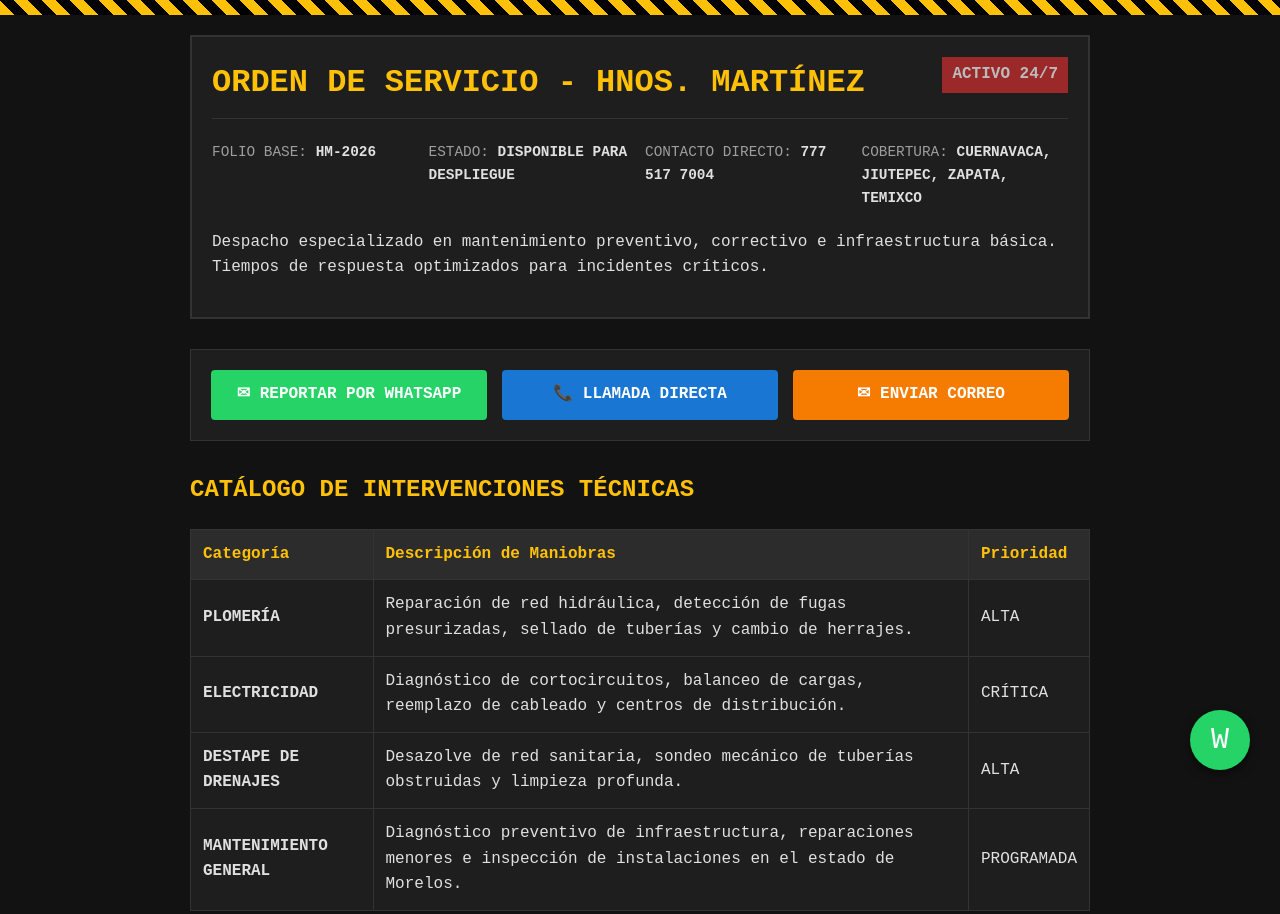
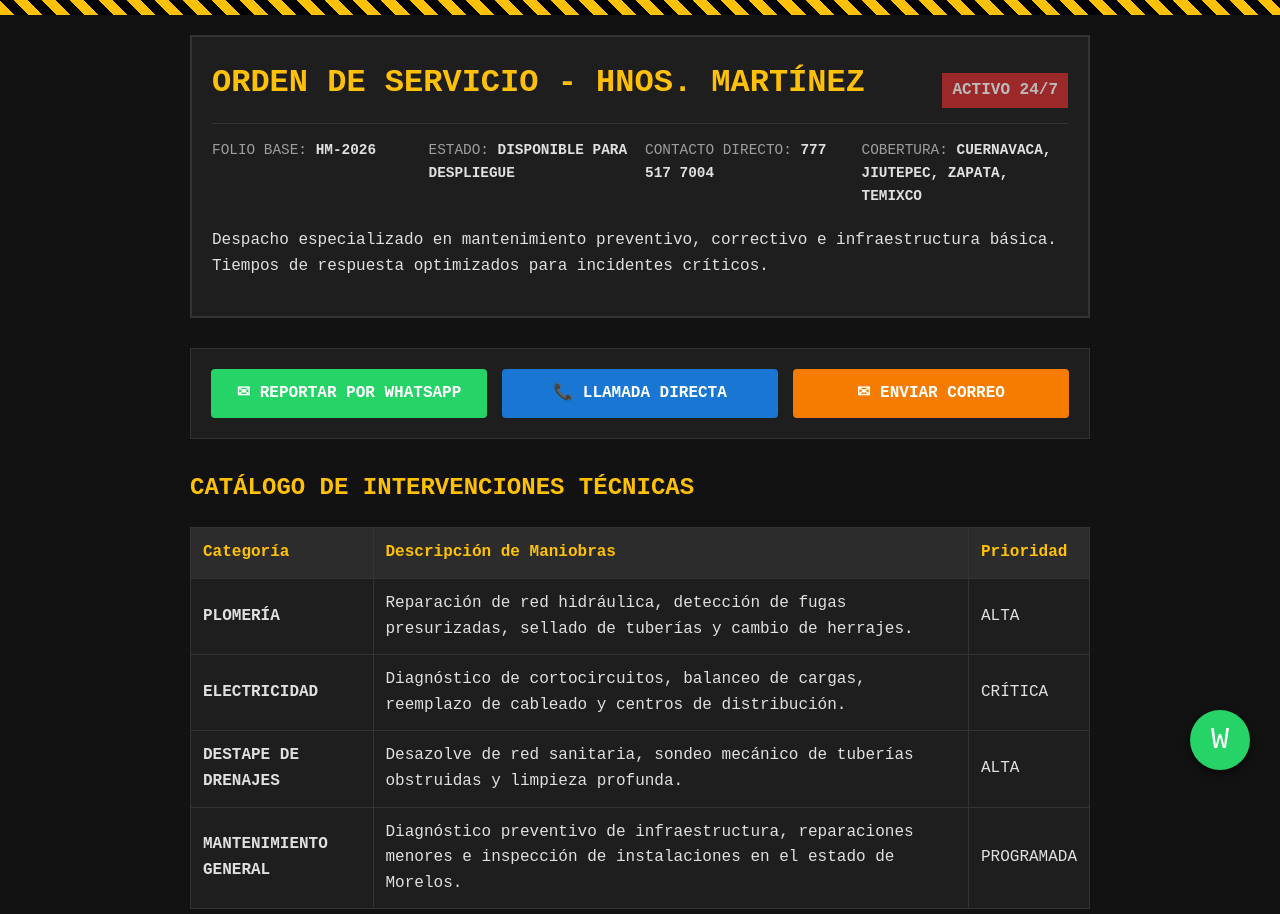
Before and after one commit to hmtzconstruc/plomeria-martinez-web, a plain HTML site: page index.html in a window 1280 px wide. Shown: the top 914 px of the page. Drawn offline with Linux system fonts and the light colour scheme.

Commit message:
fix: reestructurar header con flexbox y reducir alto de iframe

```diff
--- a/index.html
+++ b/index.html
@@ -47,23 +47,31 @@
             width: 100%;
         }
 
-        header {
+       header {
             background-color: var(--surface-color);
             border: 2px solid var(--border-color);
             padding: 20px;
             margin-bottom: 20px;
-            position: relative;
+        }
+
+        .header-top {
+            display: flex;
+            justify-content: space-between;
+            align-items: flex-start;
+            flex-wrap: wrap-reverse;
+            gap: 15px;
+            border-bottom: 1px solid var(--border-color);
+            padding-bottom: 15px;
+            margin-bottom: 15px;
         }
 
         .status-badge {
-            position: absolute;
-            top: 20px;
-            right: 20px;
             background-color: var(--alert-red);
             color: white;
             padding: 5px 10px;
             font-weight: bold;
             animation: pulse 2s infinite;
+            white-space: nowrap;
         }
 
         @keyframes pulse {
@@ -78,7 +86,13 @@
             margin-top: 0;
         }
 
-        h1 { border-bottom: 1px solid var(--border-color); padding-bottom: 10px; }
+        h1 {
+            margin: 0;
+            flex: 1;
+            min-width: 300px;
+            border-bottom: none; /* Lo movemos al header-top */
+            padding-bottom: 0;
+        }
 
         .tech-info {
             display: grid;
@@ -147,12 +161,13 @@
 
         .form-section h2 { border-bottom: 1px dashed var(--border-color); padding-bottom: 10px; }
 
-        iframe {
+       iframe {
             width: 100%;
-            height: 950px; /* Altura ajustada para el formulario de Google */
+            height: 600px; /* Aquí está el cambio */
             border: none;
-            background-color: #ffffff; /* Fondo blanco forzado para el iframe de Google Forms para que sea legible */
+            background-color: #ffffff;
             border-radius: 4px;
+            box-shadow: inset 0 0 10px rgba(0,0,0,0.1);
         }
 
         /* Botón flotante WhatsApp */
@@ -183,8 +198,10 @@
 
     <div class="container">
         <header>
+            <div class="header-top">
+            <h1>Orden de Servicio - Hnos. Martínez</h1>
             <div class="status-badge">ACTIVO 24/7</div>
-            <h1>Orden de Servicio - Hnos. Martínez</h1>
+        </div>
             <div class="tech-info">
                 <div>FOLIO BASE: <span>HM-2026</span></div>
                 <div>ESTADO: <span>DISPONIBLE PARA DESPLIEGUE</span></div>
```
